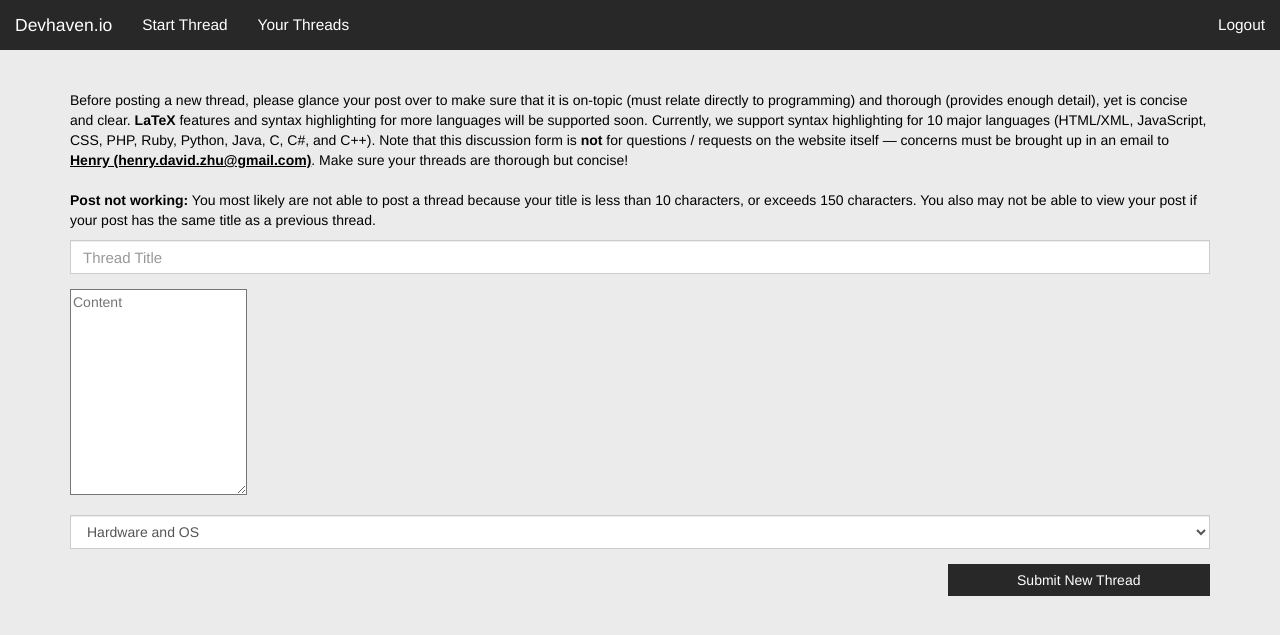
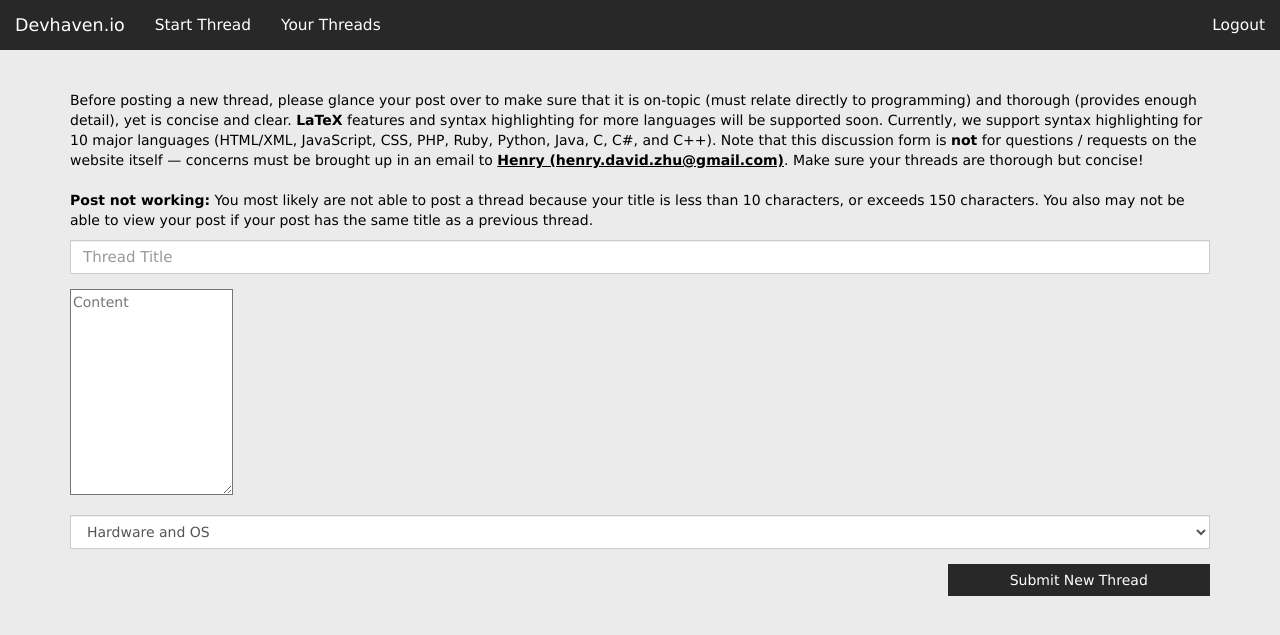
Before and after one commit to jscarty/Devhaven.io, a Django app: page /startthread/ in a window 1280 px wide. Shown: the top 635 px of the page. Run offline with Django 3.2, Linux system fonts and the light colour scheme; a user stored in the database is signed in; some libraries are stand-ins or nearby versions.

Commit message:
Changed font family

```diff
--- a/webapp/static/webapp/main.css
+++ b/webapp/static/webapp/main.css
@@ -7,8 +7,8 @@ body {
     color: black;
 }
 * {
-    font-family: Helvetica, Arial, sans-serif;
     border-radius: 0 !important;
+    font-family: Verdana, Arial, sans-serif;
 }
 hr {
     height: 1px;
@@ -77,7 +77,7 @@ h1 {
     border-radius: 0;
 }
 *[style] {
-    font-family: Helvetica, Arial, sans-serif !important;
+    font-family: Verdana, Arial, sans-serif !important;
 }
 .comments *[style], .over *[style] {
     font-size: 100% !important;
--- a/webapp/templates/webapp/responseedit.html
+++ b/webapp/templates/webapp/responseedit.html
@@ -99,7 +99,7 @@
    ],
   setup : function(ed) {
      ed.on('init', function(ed) {
-      ed.target.editorCommands.execCommand("fontName", false, "Helvetica");
+      ed.target.editorCommands.execCommand("fontName", false, "Verdana");
       ed.target.editorCommands.execCommand("fontSize", false, "16px");
      });
     }
--- a/webapp/templates/webapp/startthread.html
+++ b/webapp/templates/webapp/startthread.html
@@ -99,7 +99,7 @@
    ],
   setup : function(ed) {
      ed.on('init', function(ed) {
-      ed.target.editorCommands.execCommand("fontName", false, "Helvetica");
+      ed.target.editorCommands.execCommand("fontName", false, "Verdana");
       ed.target.editorCommands.execCommand("fontSize", false, "16px");
      });
     }
--- a/webapp/templates/webapp/threadedit.html
+++ b/webapp/templates/webapp/threadedit.html
@@ -99,7 +99,7 @@
    ],
   setup : function(ed) {
      ed.on('init', function(ed) {
-      ed.target.editorCommands.execCommand("fontName", false, "Helvetica");
+      ed.target.editorCommands.execCommand("fontName", false, "Verdana");
       ed.target.editorCommands.execCommand("fontSize", false, "16px");
      });
     }
--- a/webapp/templates/webapp/threadlist.html
+++ b/webapp/templates/webapp/threadlist.html
@@ -99,7 +99,7 @@
    ],
   setup : function(ed) {
      ed.on('init', function(ed) {
-      ed.target.editorCommands.execCommand("fontName", false, "Helvetica");
+      ed.target.editorCommands.execCommand("fontName", false, "Verdana");
       ed.target.editorCommands.execCommand("fontSize", false, "16px");
      });
     }
```
